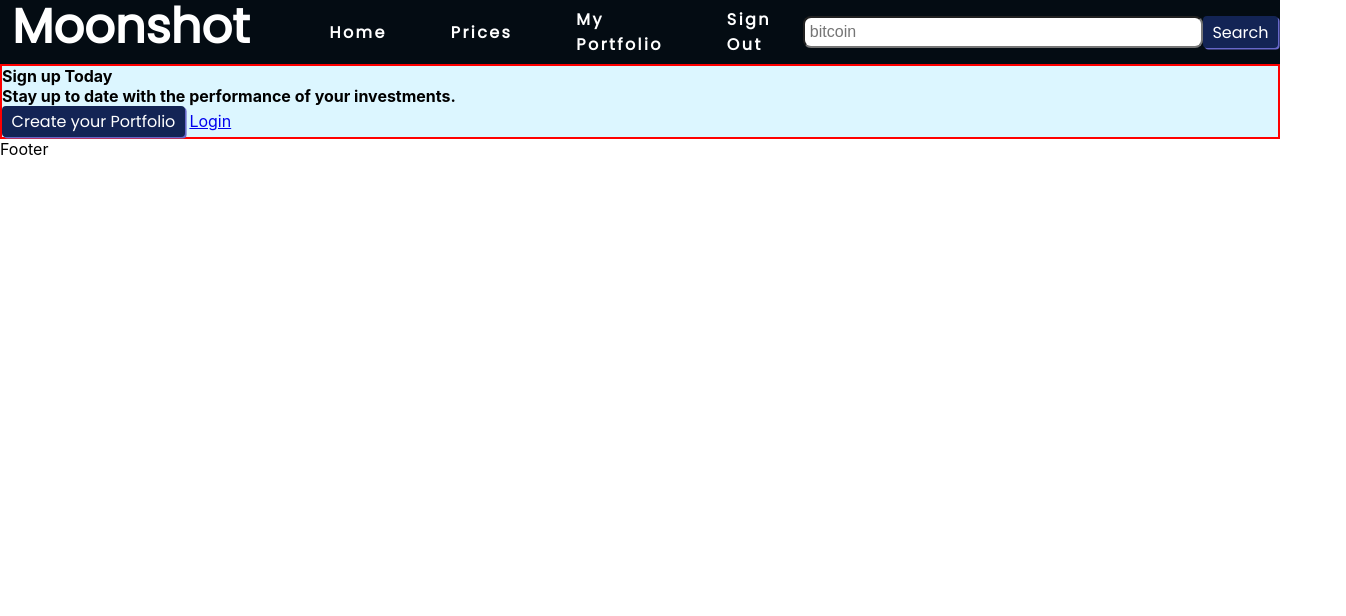
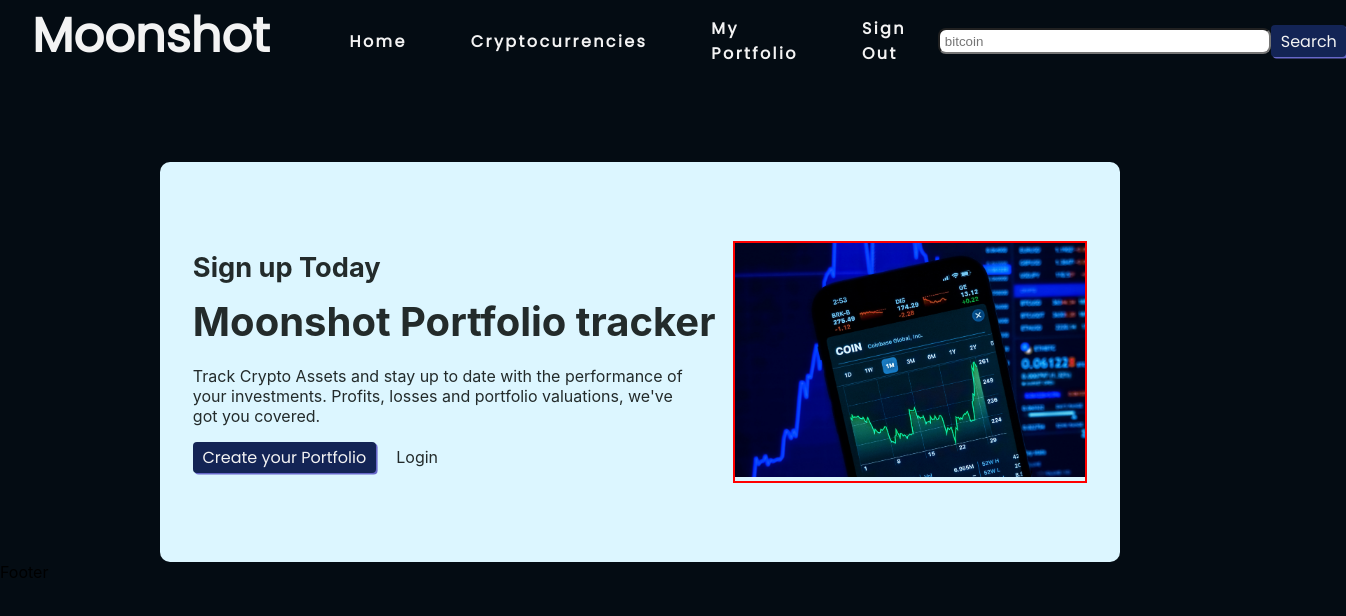
Before and after one commit to IrvHenri/moonshot, a React (Create React App) app in the folder client/: page /portfolio in a window 1280 px wide. Shown: the top 616 px of the page, 1346 px wide, since content can reach past the window. Built offline with nearby package versions, Linux system fonts and the light colour scheme.

Commit message:
created ProgressBar component and adjusted root styling css

```diff
--- a/client/src/App.css
+++ b/client/src/App.css
@@ -1,15 +1,22 @@
 * {
   margin: 0;
   padding: 0;
-  font-size: 16px;
   box-sizing: border-box;
+}
+
+:root {
   --primary-bg-color: #040c13;
   --secondary-bg-color: #dcf6ff;
   --market-up-color: #27cb8d;
   --market-down-color: #ff0000;
-  --primary-font-color: #ffffff;
+  --primary-font-color: #f3f3f3;
   --secondary-font-color: #232b2b;
   --primary-btn-color: #132455;
   --primary-font-family: "Poppins", sans-serif;
   --secondary-font-family: "Roboto", sans-serif;
 }
+
+html,
+body {
+  font-size: 16px;
+}
--- /dev/null
+++ b/client/src/components/Currencies/Progressbar.js
@@ -0,0 +1,36 @@
+import React from "react";
+import { makeStyles, withStyles } from "@material-ui/core/styles";
+import LinearProgress from "@material-ui/core/LinearProgress";
+
+const BorderLinearProgress = withStyles((theme) => ({
+  root: {
+    height: 10,
+    borderRadius: 5,
+  },
+  colorPrimary: {
+    backgroundColor: "#CFD6E4",
+  },
+  bar: {
+    borderRadius: 5,
+    backgroundColor: "#132455",
+  },
+}))(LinearProgress);
+
+const useStyles = makeStyles({
+  root: {
+    width: 150,
+    marginLeft: "auto",
+    marginTop: ".5em",
+  },
+});
+
+export default function ProgressBar(props) {
+  const classes = useStyles();
+  const { maxSupply, circulatingSupply } = props;
+  let percentage = (circulatingSupply / maxSupply) * 100;
+  return (
+    <div className={classes.root}>
+      <BorderLinearProgress variant="determinate" value={percentage} />
+    </div>
+  );
+}
--- a/client/src/components/Currencies/Row.js
+++ b/client/src/components/Currencies/Row.js
@@ -1,9 +1,10 @@
 import { Link } from "react-router-dom";
 import TableRow from "@material-ui/core/TableRow";
 import TableCell from "@material-ui/core/TableCell";
-import currencyFormatter from "../../helpers/currencyFormatter";
 import Avatar from "@material-ui/core/Avatar";
 import { TiArrowSortedDown, TiArrowSortedUp } from "react-icons/ti";
+import currencyFormatter from "../../helpers/currencyFormatter";
+import ProgressBar from "./Progressbar";
 import "./index.css";
 
 const Row = (props) => {
@@ -17,6 +18,7 @@
     market_cap,
     market_cap_change_24h,
     circulating_supply,
+    max_supply,
   } = props;
   const priceStyling =
     price_change_percentage_24h > 0 ? "market-up" : "market-down";
@@ -59,6 +61,12 @@
           <p>{circulating_supply.toLocaleString()}</p>
           <small>{symbol.toUpperCase()}</small>
         </div>
+        {max_supply !== null && (
+          <ProgressBar
+            maxSupply={max_supply}
+            circulatingSupply={circulating_supply}
+          />
+        )}
       </TableCell>
     </TableRow>
   );
--- a/client/src/components/Currencies/index.css
+++ b/client/src/components/Currencies/index.css
@@ -6,9 +6,9 @@
   color: var(--market-down-color);
 }
 
-.prices-table {
+.currency-table {
   margin: 0 auto;
-  margin-top: 3em;
+  margin-top: 5em;
   max-width: 85%;
 }
 
--- a/client/src/components/Currencies/index.js
+++ b/client/src/components/Currencies/index.js
@@ -76,33 +76,37 @@
     last_updated: "2021-07-03T18:24:23.220Z",
   },
   {
-    id: "tether",
-    symbol: "usdt",
-    name: "Tether",
+    id: "ethereum",
+    symbol: "eth",
+    name: "Ethereum",
     image:
-      "https://assets.coingecko.com/coins/images/325/large/Tether-logo.png?1598003707",
-    current_price: 1,
-    market_cap: 62885581614,
-    market_cap_rank: 3,
+      "https://assets.coingecko.com/coins/images/279/large/ethereum.png?1595348880",
+    current_price: 2357.81,
+    market_cap: 274666618359,
+    market_cap_rank: 2,
     fully_diluted_valuation: null,
-    total_volume: 45631564061,
-    high_24h: 1.01,
-    low_24h: 0.998311,
-    price_change_24h: -0.000500607251,
-    price_change_percentage_24h: -0.0498,
-    market_cap_change_24h: -45287522.61431885,
-    market_cap_change_percentage_24h: -0.07196,
-    circulating_supply: 62555876181.1193,
-    total_supply: 62555876181.1193,
+    total_volume: 20880000308,
+    high_24h: 2370.62,
+    low_24h: 2195.5,
+    price_change_24h: 133.64,
+    price_change_percentage_24h: 6.00872,
+    market_cap_change_24h: 14785729661,
+    market_cap_change_percentage_24h: 5.68943,
+    circulating_supply: 116558742.999,
+    total_supply: null,
     max_supply: null,
-    ath: 1.32,
-    ath_change_percentage: -24.17589,
-    ath_date: "2018-07-24T00:00:00.000Z",
-    atl: 0.572521,
-    atl_change_percentage: 75.22942,
-    atl_date: "2015-03-02T00:00:00.000Z",
-    roi: null,
-    last_updated: "2021-07-04T00:05:23.649Z",
+    ath: 4356.99,
+    ath_change_percentage: -45.91527,
+    ath_date: "2021-05-12T14:41:48.623Z",
+    atl: 0.432979,
+    atl_change_percentage: 544145.18375,
+    atl_date: "2015-10-20T00:00:00.000Z",
+    roi: {
+      times: 87.65135689672238,
+      currency: "btc",
+      percentage: 8765.135689672237,
+    },
+    last_updated: "2021-07-04T19:04:41.990Z",
   },
 ];
 
@@ -110,8 +114,13 @@
   root: {
     width: "100%",
   },
+  cell: {
+    background: "#dcf6ff",
+  },
   container: {
     maxHeight: 440,
+    background: "#dcf6ff",
+    borderRadius: "10px",
   },
 });
 const CurrencyTable = () => {
@@ -119,7 +128,7 @@
   const { items, requestSort, direction, active } = useSortableData(data);
 
   return (
-    <div className="prices-table">
+    <div className="currency-table">
       <Paper className={classes.root}>
         <TableContainer className={classes.container}>
           <Table stickyHeader aria-label="sticky table">
@@ -129,6 +138,7 @@
                   <TableCell
                     key={column.id}
                     align={column.align}
+                    className={classes.cell}
                     style={{ minWidth: column.minWidth }}
                     onClick={() => requestSort(column.id)}
                   >
--- a/client/src/components/NavLinks.js
+++ b/client/src/components/NavLinks.js
@@ -1,32 +1,46 @@
-import "./NavLinks.css"
-import {Link} from 'react-router-dom'
-import { CSSTransition } from 'react-transition-group'
-import { useState } from 'react'
+import "./NavLinks.css";
+import { Link } from "react-router-dom";
+import { CSSTransition } from "react-transition-group";
+import { useState } from "react";
 
-const NavLinks = ({toggle, setToggle}) => {
-const [loggedIn, setLoggedIn] = useState(true) //We'll change this later, just a temp way to toggle for now
+const NavLinks = ({ toggle, setToggle }) => {
+  const [loggedIn, setLoggedIn] = useState(true); //We'll change this later, just a temp way to toggle for now
   const signOut = () => {
-  setLoggedIn(false)
-}
-  return <CSSTransition
-  in={toggle}
-  timeout={100}
-  classNames="my-node">
+    setLoggedIn(false);
+  };
+  return (
+    <CSSTransition in={toggle} timeout={100} classNames="my-node">
       <div
         className="nav-links"
-  onClick={() => setToggle(prev => !prev)} id={toggle && "visible"}>
-    <Link to="/" className="link">Home</Link>
-    <Link to="/prices" className="link">Prices</Link>
-    <Link to="/portfolio" className="link">My Portfolio</Link>
-    {loggedIn ?
-    <Link to='/' className="link" onClick={signOut}>Sign Out</Link>
-    :
+        onClick={() => setToggle((prev) => !prev)}
+        id={toggle && "visible"}
+      >
+        <Link to="/" className="link">
+          Home
+        </Link>
+        <Link to="/currencies" className="link">
+          Cryptocurrencies
+        </Link>
+        <Link to="/portfolio" className="link">
+          My Portfolio
+        </Link>
+        {loggedIn ? (
+          <Link to="/" className="link" onClick={signOut}>
+            Sign Out
+          </Link>
+        ) : (
           <>
-    <Link to="/login" className="link">Log In</Link>
-    <Link to="/signup" className="link">Sign Up</Link>
-    </>}
+            <Link to="/login" className="link">
+              Log In
+            </Link>
+            <Link to="/signup" className="link">
+              Sign Up
+            </Link>
+          </>
+        )}
       </div>
     </CSSTransition>
-}
+  );
+};
 
 export default NavLinks;
--- a/client/src/components/Navbar.css
+++ b/client/src/components/Navbar.css
@@ -5,40 +5,40 @@
   background-color: var(--primary-bg-color);
   color: var(--primary-font-color);
   font-family: var(--primary-font-family);
-  height: 8vh;
+  height: auto;
   z-index: 2;
+  padding: 0 2em;
 }
 
 .nav-logo {
   font-weight: 900;
   font-size: 3rem;
-  margin-left: 0.25em;
   margin-right: 1em;
   z-index: 2;
 }
-.navbar div{
+.navbar div {
   display: flex;
   z-index: 2;
 }
 
-.nav-right{
-  margin-right: 2em;
+.nav-right {
   align-items: center;
   justify-content: flex-end;
 }
 
-.nav-right input{
+.nav-right input {
   height: 2em;
   width: 25em;
   border-radius: 8px;
   text-indent: 5px;
 }
 
-.nav-right input:hover, .nav-right input:focus{
+.nav-right input:hover,
+.nav-right input:focus {
   outline: none;
 }
 
-.navbar .burger{
+.navbar .burger {
   display: none;
 }
 
--- a/client/src/components/Portfolio/LoggedOut.js
+++ b/client/src/components/Portfolio/LoggedOut.js
@@ -3,18 +3,32 @@
 import Button from "../Button";
 import Container from "@material-ui/core/Container";
 import "./index.css";
+import sampleImage from "../../images/sample-graph.jpg";
 export default function LoggedOut() {
   return (
     <div className="portfolio-jumbo">
       <article className="portfolio-signup-article">
         <h1>Sign up Today</h1>
-        <h3>Stay up to date with the performance of your investments.</h3>
-        <div>
+        <h3>Moonshot Portfolio tracker</h3>
+        <p>
+          Track Crypto Assets and stay up to date with the performance of your
+          investments. Profits, losses and portfolio valuations, we've got you
+          covered.
+        </p>
+        <div className="portfolio-signup-links">
           <Button text="Create your Portfolio" />{" "}
           <Link to={"/login"}>Login</Link>
         </div>
       </article>
-      <article className="portfolio-graph-article"></article>
+      <article className="portfolio-graph-article">
+        <div>
+          <img
+            src={sampleImage}
+            alt="sample graph"
+            className="sample-graph-image"
+          />
+        </div>
+      </article>
     </div>
   );
 }
--- a/client/src/components/Portfolio/index.css
+++ b/client/src/components/Portfolio/index.css
@@ -1,4 +1,50 @@
 .portfolio-jumbo {
+  display: flex;
+  justify-content: space-around;
+  align-items: center;
   background-color: var(--secondary-bg-color);
+  border-radius: 10px;
+  width: 75%;
+  max-width: 1000px;
+  margin: 0 auto;
+  margin-top: 5em;
+  min-height: 50vh;
+  padding: 1.5em;
+}
+
+.portfolio-signup-article {
+  color: var(--secondary-font-color);
+}
+
+.portfolio-signup-article p {
+  max-width: 500px;
+  word-wrap: break-word;
+}
+
+.portfolio-signup-article h1 {
+  font-size: 1.7rem;
+  margin-bottom: 0.5em;
+}
+.portfolio-signup-article h3 {
+  font-size: 2.5rem;
+  margin-bottom: 0.5em;
+}
+.portfolio-signup-links {
+  margin-top: 1em;
+}
+
+.portfolio-signup-links a {
+  margin-left: 1em;
+  color: inherit;
+  text-decoration: none;
+}
+
+.portfolio-graph-article {
   border: 2px solid red;
 }
+
+.sample-graph-image {
+  min-width: 200px;
+  max-width: 350px;
+  height: auto;
+}
--- a/client/src/index.css
+++ b/client/src/index.css
@@ -1,13 +1,24 @@
+*,
+*::before,
+*::after {
+  margin: 0;
+  padding: 0;
+  box-sizing: border-box;
+}
+
 body {
   margin: 0;
-  font-family: -apple-system, BlinkMacSystemFont, 'Segoe UI', 'Roboto', 'Oxygen',
-    'Ubuntu', 'Cantarell', 'Fira Sans', 'Droid Sans', 'Helvetica Neue',
+  font-family: -apple-system, BlinkMacSystemFont, "Segoe UI", "Roboto", "Oxygen",
+    "Ubuntu", "Cantarell", "Fira Sans", "Droid Sans", "Helvetica Neue",
     sans-serif;
   -webkit-font-smoothing: antialiased;
   -moz-osx-font-smoothing: grayscale;
+  background: var(--primary-bg-color);
+  width: 100%;
+  height: 100vh;
 }
 
 code {
-  font-family: source-code-pro, Menlo, Monaco, Consolas, 'Courier New',
+  font-family: source-code-pro, Menlo, Monaco, Consolas, "Courier New",
     monospace;
 }
```
Also changed, not shown: client/src/images/sample-graph.jpg (added). Lines whose indentation alone changed are shown as unchanged.
